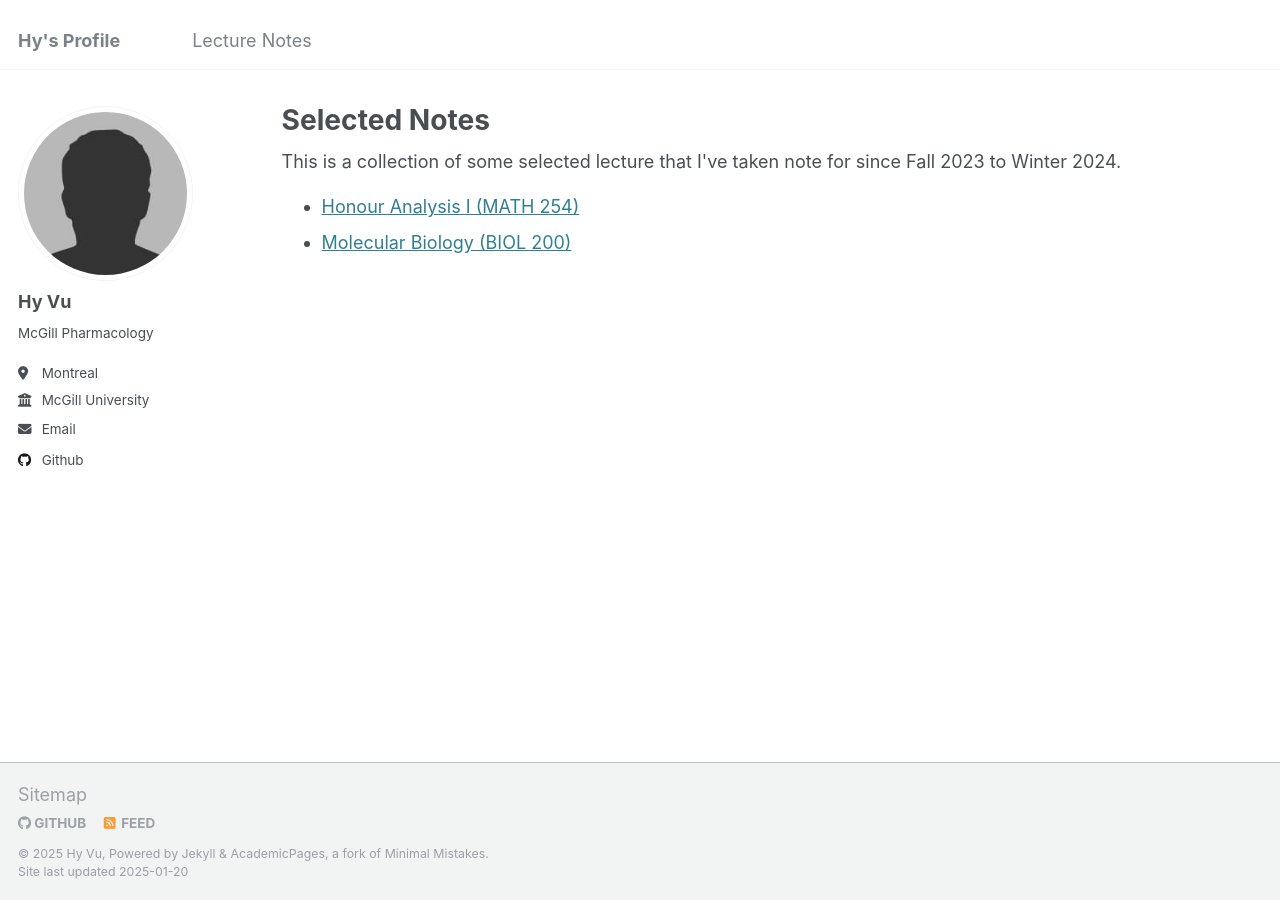
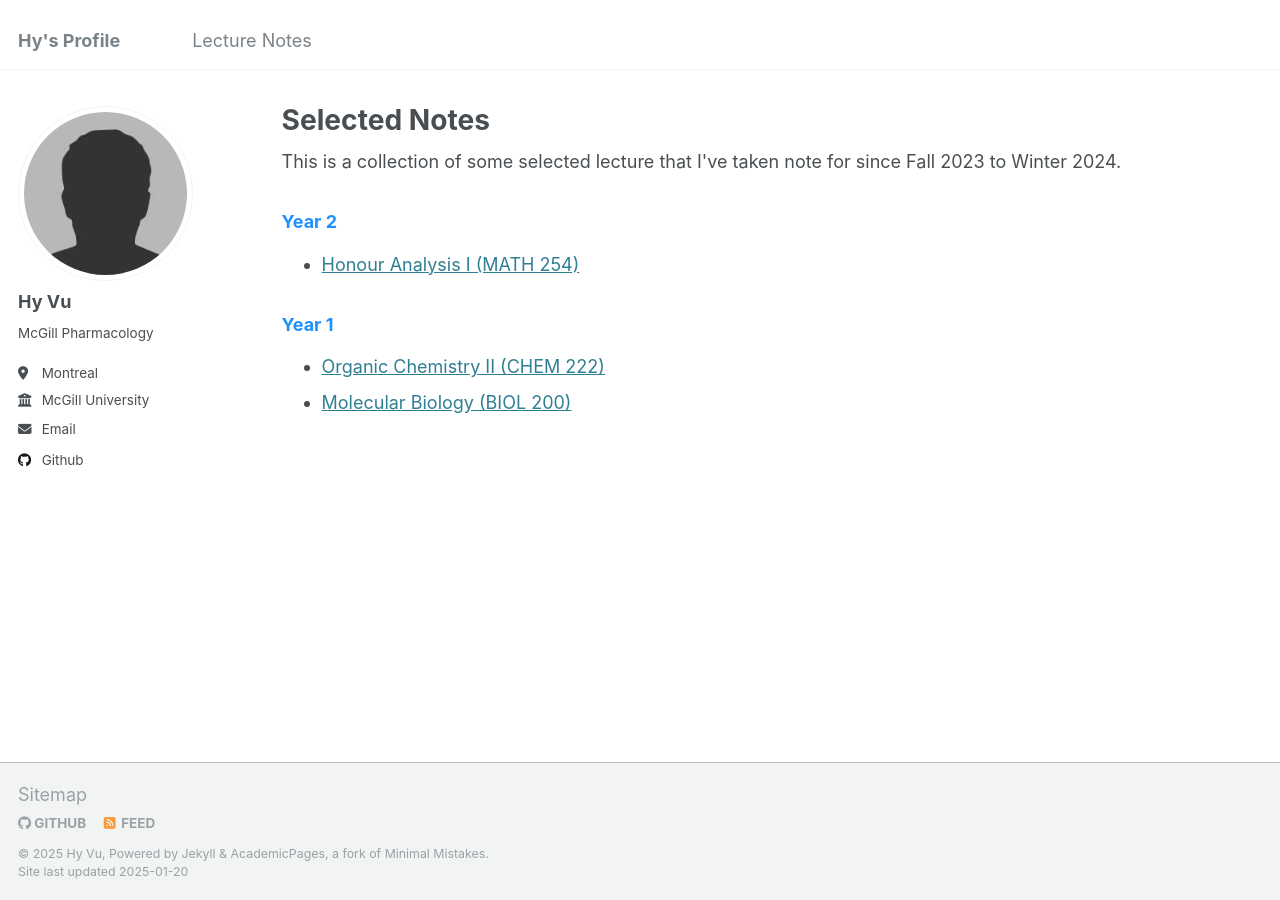
Before and after one commit to Hy-Vu/Hy-Vu.github.io, a Jekyll site: the page built from _pages/lecture-notes.html, in a window 1280 px wide. Built offline with Jekyll 4.4.1, drawn with Linux system fonts in a browser that asks for light colours.

Commit message:
Update lecture-notes.html

```diff
--- a/_pages/lecture-notes.html
+++ b/_pages/lecture-notes.html
@@ -10,8 +10,13 @@ This is a collection of some selected lecture that I've taken note for since Fal
 <!DOCTYPE html>
 <html>
 <body>
+    <h3 style="color:DodgerBlue;"> Year 2 </h3>
     <ul>
         <li><a href="https://Hy-Vu.github.io/PDFs/U2S1_Honour_Analysis_I (2).pdf" target="_blank">Honour Analysis I (MATH 254)</a></li>
+    </ul>
+    <h3 style="color:DodgerBlue;"> Year 1 </h3>
+    <ul>
+        <li><a href="https://Hy-Vu.github.io/PDFs/U1S2_Organic_Chemistry_II.pdf" target="_blank"> Organic Chemistry II (CHEM 222)</a></li>
         <li><a href="https://Hy-Vu.github.io/PDFs/U1S1_Molecular_Biology (1)-compressed.pdf" target="_blank">Molecular Biology (BIOL 200)</a></li>
     </ul>
 </body>
```
